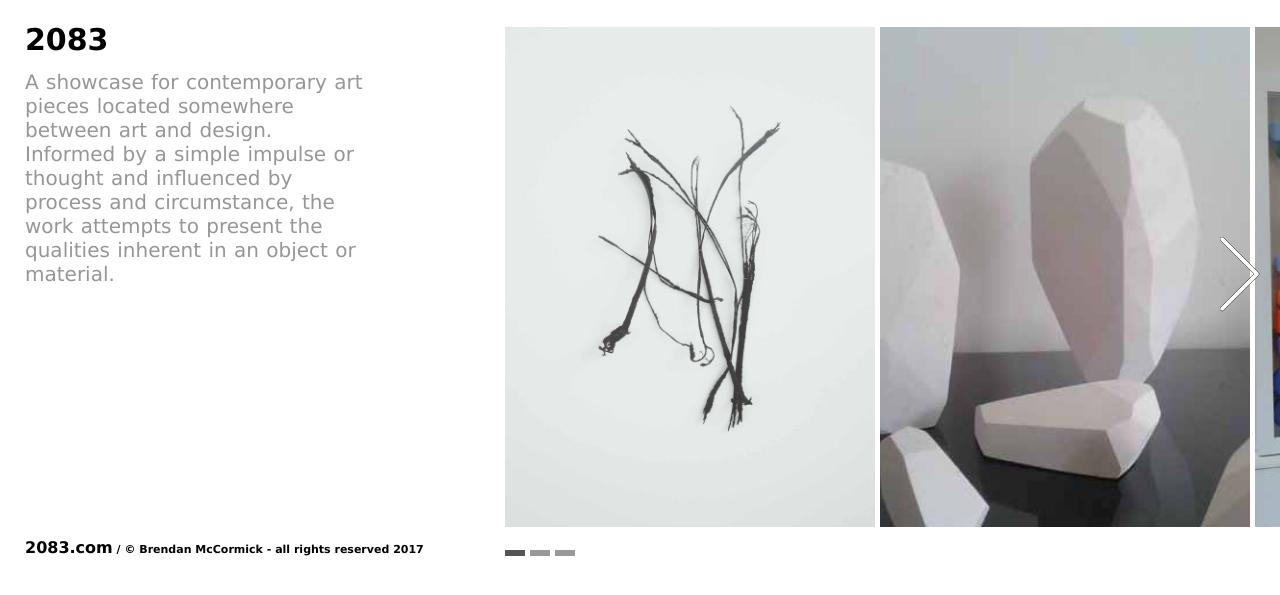
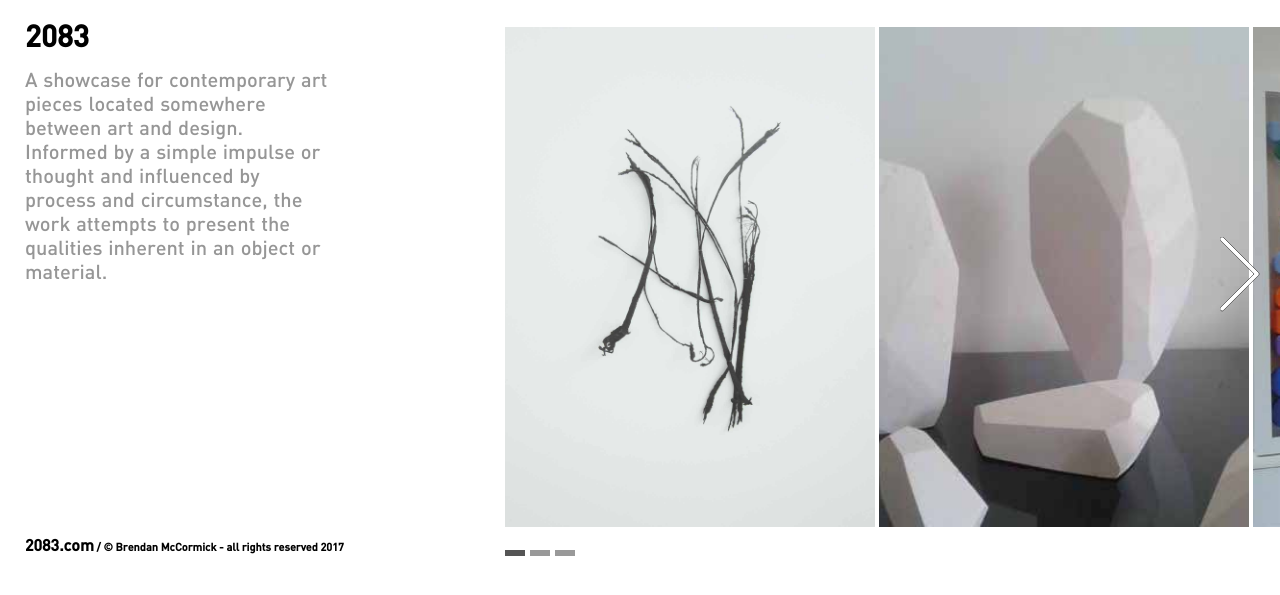
Before and after one commit to twozeroeightthree/website, a Jekyll site: the page built from index.html, in a window 1280 px wide. Shown: the top 595 px of the page. Built offline with Jekyll 4.4.1, drawn with Linux system fonts in a browser that asks for light colours; the list of posts is cut into pages by our own code.

Commit message:
2017-12-04_00:14

```diff
--- a/assets/main.css
+++ b/assets/main.css
@@ -1,7 +1,12 @@
 /* General styles */
+@font-face {
+    font-family: DIN;
+    src: url("/assets/DIN-Medium.ttf");
+}
+
 body{
   padding: 25px;
-  font-family: verdana;
+  font-family: DIN;
   font-size: 16px;
 }
 
```
Also changed, not shown: assets/DIN-Medium.ttf (added), 2 other files.
